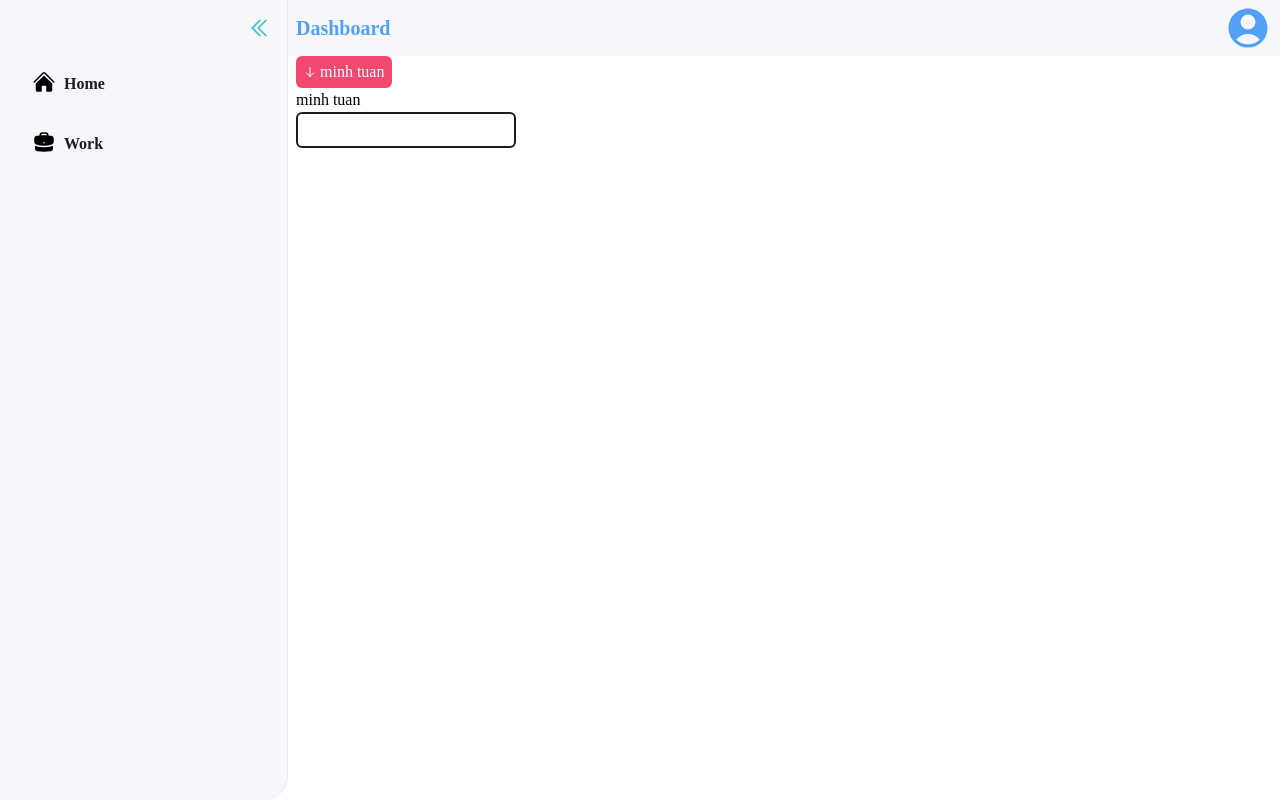
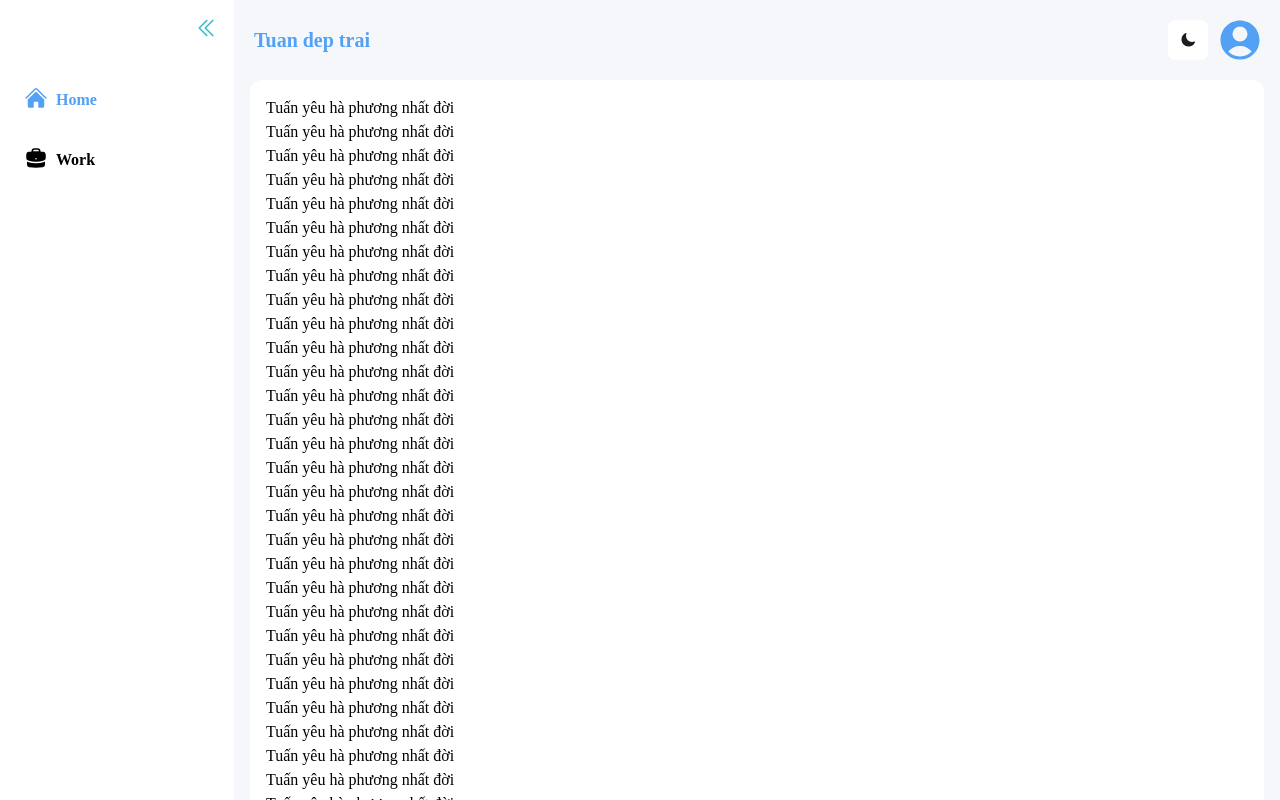
Before and after one commit to vmtuan12/web_template, a Vue app: page / in a window 1280 px wide. Built offline with nearby package versions, Linux system fonts and the light colour scheme; a web font is replaced by a local one.

Commit message:
fix navbar toggling

```diff
--- a/src/components/UI/Navbar.vue
+++ b/src/components/UI/Navbar.vue
@@ -1,22 +1,30 @@
 <script setup>
+import { ref } from 'vue';
 import NavbarButton from './NavbarComponent/NavbarButton.vue';
 import { PageList } from './NavbarComponent/PageDetail.js';
+
+const emit = defineEmits(['handleBarSize']);
+const props = defineProps(['smallbar']);
 </script>
 
 <template>
-    <div class="w-72 border-r border-solid border-gray-200 h-screen bg-[#f5f7fb] rounded-br-3xl p-4">
-        <div class="w-full flex justify-end mb-4">
-            <svg xmlns="http://www.w3.org/2000/svg" fill="none" viewBox="0 0 24 24" stroke-width="1.75" stroke="currentColor" class="w-6 h-6 text-[#39c0c8] cursor-pointer transition-transform duration-500 hover:[transform:rotate(360deg)]">
+    <div class="max-h-screen bg-white transition-all duration-500 ease-in-out" :class="smallbar ? 'w-16' : 'w-72 max-sm:w-full'">
+        <div class="w-full flex mb-4 min-w-fit justify-end p-4 mr-1">
+            <svg @click="$emit('handleBarSize')" xmlns="http://www.w3.org/2000/svg" fill="none" viewBox="0 0 24 24" stroke-width="1.75" stroke="currentColor" class="w-6 h-6 text-[#39c0c8] cursor-pointer transition-transform duration-500 ease-in-out" :class="smallbar ? '[transform:rotate(180deg)]' : ''">
                 <path stroke-linecap="round" stroke-linejoin="round" d="M18.75 19.5l-7.5-7.5 7.5-7.5m-6 15L5.25 12l7.5-7.5" />
             </svg>
         </div>
-        <div class="flex flex-col space-y-2">
-            <NavbarButton
-                v-for="page in PageList" :key="page.link"
-                :content="page.name"
-                v-html="`${page.icon} ${page.name}`"
-                :to="page.link"
-            />
+        <div class="flex flex-col space-y-2 px-2">
+            <NavbarButton content="Home" to="/" :smallbar="smallbar">
+                <svg xmlns="http://www.w3.org/2000/svg" viewBox="0 0 24 24" fill="currentColor" class="w-6 h-6">
+                    <path d="M11.47 3.84a.75.75 0 011.06 0l8.69 8.69a.75.75 0 101.06-1.06l-8.689-8.69a2.25 2.25 0 00-3.182 0l-8.69 8.69a.75.75 0 001.061 1.06l8.69-8.69z" /><path d="M12 5.432l8.159 8.159c.03.03.06.058.091.086v6.198c0 1.035-.84 1.875-1.875 1.875H15a.75.75 0 01-.75-.75v-4.5a.75.75 0 00-.75-.75h-3a.75.75 0 00-.75.75V21a.75.75 0 01-.75.75H5.625a1.875 1.875 0 01-1.875-1.875v-6.198a2.29 2.29 0 00.091-.086L12 5.43z" />
+                </svg>
+            </NavbarButton>
+            <NavbarButton content="Work" to="/work" :smallbar="smallbar">
+                <svg xmlns="http://www.w3.org/2000/svg" viewBox="0 0 24 24" fill="currentColor" class="w-6 h-6">
+                    <path fill-rule="evenodd" d="M7.5 5.25a3 3 0 013-3h3a3 3 0 013 3v.205c.933.085 1.857.197 2.774.334 1.454.218 2.476 1.483 2.476 2.917v3.033c0 1.211-.734 2.352-1.936 2.752A24.726 24.726 0 0112 15.75c-2.73 0-5.357-.442-7.814-1.259-1.202-.4-1.936-1.541-1.936-2.752V8.706c0-1.434 1.022-2.7 2.476-2.917A48.814 48.814 0 017.5 5.455V5.25zm7.5 0v.09a49.488 49.488 0 00-6 0v-.09a1.5 1.5 0 011.5-1.5h3a1.5 1.5 0 011.5 1.5zm-3 8.25a.75.75 0 100-1.5.75.75 0 000 1.5z" clip-rule="evenodd" /><path d="M3 18.4v-2.796a4.3 4.3 0 00.713.31A26.226 26.226 0 0012 17.25c2.892 0 5.68-.468 8.287-1.335.252-.084.49-.189.713-.311V18.4c0 1.452-1.047 2.728-2.523 2.923-2.12.282-4.282.427-6.477.427a49.19 49.19 0 01-6.477-.427C4.047 21.128 3 19.852 3 18.4z" />
+                </svg>
+            </NavbarButton>
         </div>
     </div>
 </template>
--- a/src/components/UI/NavbarComponent/NavbarButton.vue
+++ b/src/components/UI/NavbarComponent/NavbarButton.vue
@@ -1,13 +1,30 @@
 <script setup>
-import { RouterLink } from 'vue-router';
+import { computed } from 'vue';
+import { RouterLink, useRoute } from 'vue-router';
 
-const props = defineProps(['content', 'to']);
+const props = defineProps(['content', 'to', 'smallbar']);
+
+const route = useRoute()
+
+const routeMatched = computed(() => {
+    if(route.fullPath === props.to) {
+        return true
+    } else {
+        return false
+    }
+});
 </script>
 
 <template>
     <RouterLink
         :to="props.to"
-        class="w-full rounded-3xl flex items-center space-x-2 cursor-pointer px-4 py-3 transition-all duration-200 ease-in-out hover:bg-white hover:shadow"
+        class="w-full rounded-lg flex items-center transition-all duration-200 ease-in-out overflow-hidden"
+        :class="routeMatched ? 'text-[#52a1f5]' : 'hover:bg-[#52a1f5]/70 hover:text-white hover:shadow-md', smallbar ? 'py-2 pl-2.5' : 'px-4 py-3 space-x-2'"
     >
+    <div class="min-w-fit">
+
+        <slot></slot>
+    </div>
+        <p class="font-semibold text-base mt-1 transition-all duration-[0] ease-in-out" :class="smallbar ? 'opacity-0 w-0' : 'opacity-100'">{{ content }}</p>
     </RouterLink>
 </template>
--- a/src/components/UI/NavbarComponent/PageDetail.js
+++ /dev/null
@@ -1,12 +0,0 @@
-export const PageList = [
-    {
-        link: '/',
-        name: '<p class="text-[#1d1d1d] font-semibold text-base mt-1">Home</p>',
-        icon: '<svg xmlns="http://www.w3.org/2000/svg" viewBox="0 0 24 24" fill="currentColor" class="w-6 h-6"><path d="M11.47 3.84a.75.75 0 011.06 0l8.69 8.69a.75.75 0 101.06-1.06l-8.689-8.69a2.25 2.25 0 00-3.182 0l-8.69 8.69a.75.75 0 001.061 1.06l8.69-8.69z" /><path d="M12 5.432l8.159 8.159c.03.03.06.058.091.086v6.198c0 1.035-.84 1.875-1.875 1.875H15a.75.75 0 01-.75-.75v-4.5a.75.75 0 00-.75-.75h-3a.75.75 0 00-.75.75V21a.75.75 0 01-.75.75H5.625a1.875 1.875 0 01-1.875-1.875v-6.198a2.29 2.29 0 00.091-.086L12 5.43z" /></svg>'
-    },
-    {
-        link: '/work',
-        name: '<p class="text-[#1d1d1d] font-semibold text-base mt-1">Work</p>',
-        icon: '<svg xmlns="http://www.w3.org/2000/svg" viewBox="0 0 24 24" fill="currentColor" class="w-6 h-6"><path fill-rule="evenodd" d="M7.5 5.25a3 3 0 013-3h3a3 3 0 013 3v.205c.933.085 1.857.197 2.774.334 1.454.218 2.476 1.483 2.476 2.917v3.033c0 1.211-.734 2.352-1.936 2.752A24.726 24.726 0 0112 15.75c-2.73 0-5.357-.442-7.814-1.259-1.202-.4-1.936-1.541-1.936-2.752V8.706c0-1.434 1.022-2.7 2.476-2.917A48.814 48.814 0 017.5 5.455V5.25zm7.5 0v.09a49.488 49.488 0 00-6 0v-.09a1.5 1.5 0 011.5-1.5h3a1.5 1.5 0 011.5 1.5zm-3 8.25a.75.75 0 100-1.5.75.75 0 000 1.5z" clip-rule="evenodd" /><path d="M3 18.4v-2.796a4.3 4.3 0 00.713.31A26.226 26.226 0 0012 17.25c2.892 0 5.68-.468 8.287-1.335.252-.084.49-.189.713-.311V18.4c0 1.452-1.047 2.728-2.523 2.923-2.12.282-4.282.427-6.477.427a49.19 49.19 0 01-6.477-.427C4.047 21.128 3 19.852 3 18.4z" /></svg>'
-    },
-]
--- a/src/layout/DefaultLayout.vue
+++ b/src/layout/DefaultLayout.vue
@@ -1,15 +1,31 @@
 <script setup>
+import { computed, onBeforeMount, ref } from 'vue';
 import Navbar from '../components/UI/Navbar.vue';
 import ProfileDropdown from '../components/UI/ProfileDropdown.vue'
+
+const smallBar = ref(false)
+
+// window.addEventListener('resize')
+
+onBeforeMount(() => {
+    if(window.innerWidth <= 640) {
+        smallBar.value = true
+    }
+});
 </script>
 
 <template>
-    <div class="flex w-full h-full">
-        <Navbar />
-        <div class="sm:w-[calc(100%-288px)]">
-            <div class="bg-[#f5f7fb] flex w-full items-center justify-between py-1 px-2 text-[#52a1f5]">
-                <p class="text-xl font-semibold">Dashboard</p>
-                <ProfileDropdown />
+    <div class="flex w-full h-full sticky top-0">
+        <Navbar @handle-bar-size="smallBar = !smallBar" :smallbar="smallBar" class="sticky top-0"/>
+        <div class="bg-[#f5f7fb] transition-all duration-500 ease-in-out sm:px-4 overflow-x-hidden max-h-screen" :class="smallBar ? 'px-1 w-full' : 'w-0 max-sm:overflow-y-hidden sm:w-full'">
+            <div class="flex w-full items-center justify-between py-4 text-[#52a1f5] bg-[#f5f7fb] sticky top-0">
+                <p class="text-xl font-bold ml-1">Tuan dep trai</p>
+                <div class="flex items-center space-x-2">
+                    <svg xmlns="http://www.w3.org/2000/svg" viewBox="0 0 24 24" fill="currentColor" class="w-10 h-10 p-3 text-[#1d1d1d] cursor-pointer rounded-lg bg-white">
+                        <path fill-rule="evenodd" d="M9.528 1.718a.75.75 0 01.162.819A8.97 8.97 0 009 6a9 9 0 009 9 8.97 8.97 0 003.463-.69.75.75 0 01.981.98 10.503 10.503 0 01-9.694 6.46c-5.799 0-10.5-4.701-10.5-10.5 0-4.368 2.667-8.112 6.46-9.694a.75.75 0 01.818.162z" clip-rule="evenodd" />
+                    </svg>
+                    <ProfileDropdown />
+                </div>
             </div>
             <router-view />
         </div>
--- a/src/pages/Home.vue
+++ b/src/pages/Home.vue
@@ -8,18 +8,97 @@ const action = () => {
 </script>
 
 <template>
-    <div class="ml-2">
-        <Button
-            @click="action"
-            bg-color="danger"
-        >
-            <svg xmlns="http://www.w3.org/2000/svg" fill="none" viewBox="0 0 24 24" stroke-width="2" stroke="currentColor" class="w-3 h-3">
-                <path stroke-linecap="round" stroke-linejoin="round" d="M19.5 13.5L12 21m0 0l-7.5-7.5M12 21V3" />
-            </svg>
-            minh tuan
-        </Button>
-        <p class="font-normal">minh tuan</p>
-        <Input border-radius="md" border-weight="medium" type="text"/>
+    <div class="bg-white p-4 rounded-xl">
+        <p>Tuấn yêu hà phương nhất đời</p>
+        <p>Tuấn yêu hà phương nhất đời</p>
+        <p>Tuấn yêu hà phương nhất đời</p>
+        <p>Tuấn yêu hà phương nhất đời</p>
+        <p>Tuấn yêu hà phương nhất đời</p>
+        <p>Tuấn yêu hà phương nhất đời</p>
+        <p>Tuấn yêu hà phương nhất đời</p>
+        <p>Tuấn yêu hà phương nhất đời</p>
+        <p>Tuấn yêu hà phương nhất đời</p>
+        <p>Tuấn yêu hà phương nhất đời</p>
+        <p>Tuấn yêu hà phương nhất đời</p>
+        <p>Tuấn yêu hà phương nhất đời</p>
+        <p>Tuấn yêu hà phương nhất đời</p>
+        <p>Tuấn yêu hà phương nhất đời</p>
+        <p>Tuấn yêu hà phương nhất đời</p>
+        <p>Tuấn yêu hà phương nhất đời</p>
+        <p>Tuấn yêu hà phương nhất đời</p>
+        <p>Tuấn yêu hà phương nhất đời</p>
+        <p>Tuấn yêu hà phương nhất đời</p>
+        <p>Tuấn yêu hà phương nhất đời</p>
+        <p>Tuấn yêu hà phương nhất đời</p>
+        <p>Tuấn yêu hà phương nhất đời</p>
+        <p>Tuấn yêu hà phương nhất đời</p>
+        <p>Tuấn yêu hà phương nhất đời</p>
+        <p>Tuấn yêu hà phương nhất đời</p>
+        <p>Tuấn yêu hà phương nhất đời</p>
+        <p>Tuấn yêu hà phương nhất đời</p>
+        <p>Tuấn yêu hà phương nhất đời</p>
+        <p>Tuấn yêu hà phương nhất đời</p>
+        <p>Tuấn yêu hà phương nhất đời</p>
+        <p>Tuấn yêu hà phương nhất đời</p>
+        <p>Tuấn yêu hà phương nhất đời</p>
+        <p>Tuấn yêu hà phương nhất đời</p>
+        <p>Tuấn yêu hà phương nhất đời</p>
+        <p>Tuấn yêu hà phương nhất đời</p>
+        <p>Tuấn yêu hà phương nhất đời</p>
+        <p>Tuấn yêu hà phương nhất đời</p>
+        <p>Tuấn yêu hà phương nhất đời</p>
+        <p>Tuấn yêu hà phương nhất đời</p>
+        <p>Tuấn yêu hà phương nhất đời</p>
+        <p>Tuấn yêu hà phương nhất đời</p>
+        <p>Tuấn yêu hà phương nhất đời</p>
+        <p>Tuấn yêu hà phương nhất đời</p>
+        <p>Tuấn yêu hà phương nhất đời</p>
+        <p>Tuấn yêu hà phương nhất đời</p>
+        <p>Tuấn yêu hà phương nhất đời</p>
+        <p>Tuấn yêu hà phương nhất đời</p>
+        <p>Tuấn yêu hà phương nhất đời</p>
+        <p>Tuấn yêu hà phương nhất đời</p>
+        <p>Tuấn yêu hà phương nhất đời</p>
+        <p>Tuấn yêu hà phương nhất đời</p>
+        <p>Tuấn yêu hà phương nhất đời</p>
+        <p>Tuấn yêu hà phương nhất đời</p>
+        <p>Tuấn yêu hà phương nhất đời</p>
+        <p>Tuấn yêu hà phương nhất đời</p>
+        <p>Tuấn yêu hà phương nhất đời</p>
+        <p>Tuấn yêu hà phương nhất đời</p>
+        <p>Tuấn yêu hà phương nhất đời</p>
+        <p>Tuấn yêu hà phương nhất đời</p>
+        <p>Tuấn yêu hà phương nhất đời</p>
+        <p>Tuấn yêu hà phương nhất đời</p>
+        <p>Tuấn yêu hà phương nhất đời</p>
+        <p>Tuấn yêu hà phương nhất đời</p>
+        <p>Tuấn yêu hà phương nhất đời</p>
+        <p>Tuấn yêu hà phương nhất đời</p>
+        <p>Tuấn yêu hà phương nhất đời</p>
+        <p>Tuấn yêu hà phương nhất đời</p>
+        <p>Tuấn yêu hà phương nhất đời</p>
+        <p>Tuấn yêu hà phương nhất đời</p>
+        <p>Tuấn yêu hà phương nhất đời</p>
+        <p>Tuấn yêu hà phương nhất đời</p>
+        <p>Tuấn yêu hà phương nhất đời</p>
+        <p>Tuấn yêu hà phương nhất đời</p>
+        <p>Tuấn yêu hà phương nhất đời</p>
+        <p>Tuấn yêu hà phương nhất đời</p>
+        <p>Tuấn yêu hà phương nhất đời</p>
+        <p>Tuấn yêu hà phương nhất đời</p>
+        <p>Tuấn yêu hà phương nhất đời</p>
+        <p>Tuấn yêu hà phương nhất đời</p>
+        <p>Tuấn yêu hà phương nhất đời</p>
+        <p>Tuấn yêu hà phương nhất đời</p>
+        <p>Tuấn yêu hà phương nhất đời</p>
+        <p>Tuấn yêu hà phương nhất đời</p>
+        <p>Tuấn yêu hà phương nhất đời</p>
+        <p>Tuấn yêu hà phương nhất đời</p>
+        <p>Tuấn yêu hà phương nhất đời</p>
+        <p>Tuấn yêu hà phương nhất đời</p>
+        <p>Tuấn yêu hà phương nhất đời</p>
+        <p>Tuấn yêu hà phương nhất đời</p>
+        <p>Tuấn yêu hà phương nhất đời</p>
     </div>
 </template>
 
```
Also changed, not shown: src/assets/main.css (+19 -0 lines).
